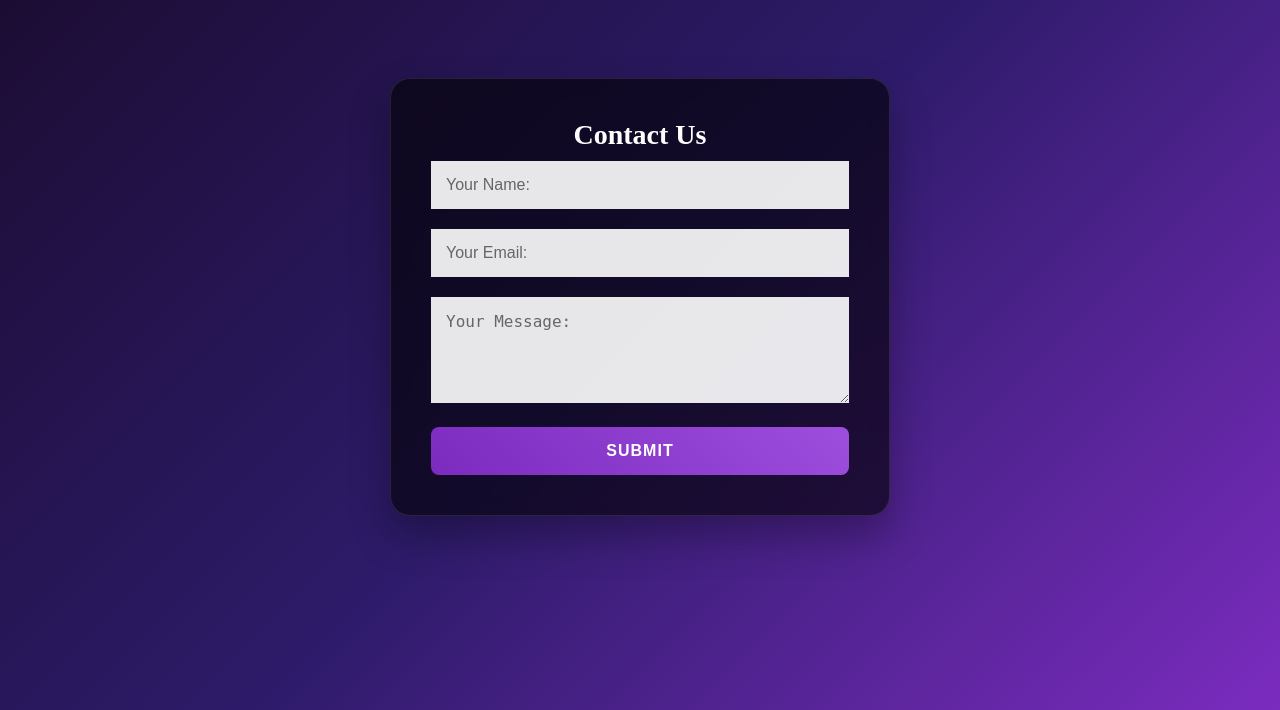
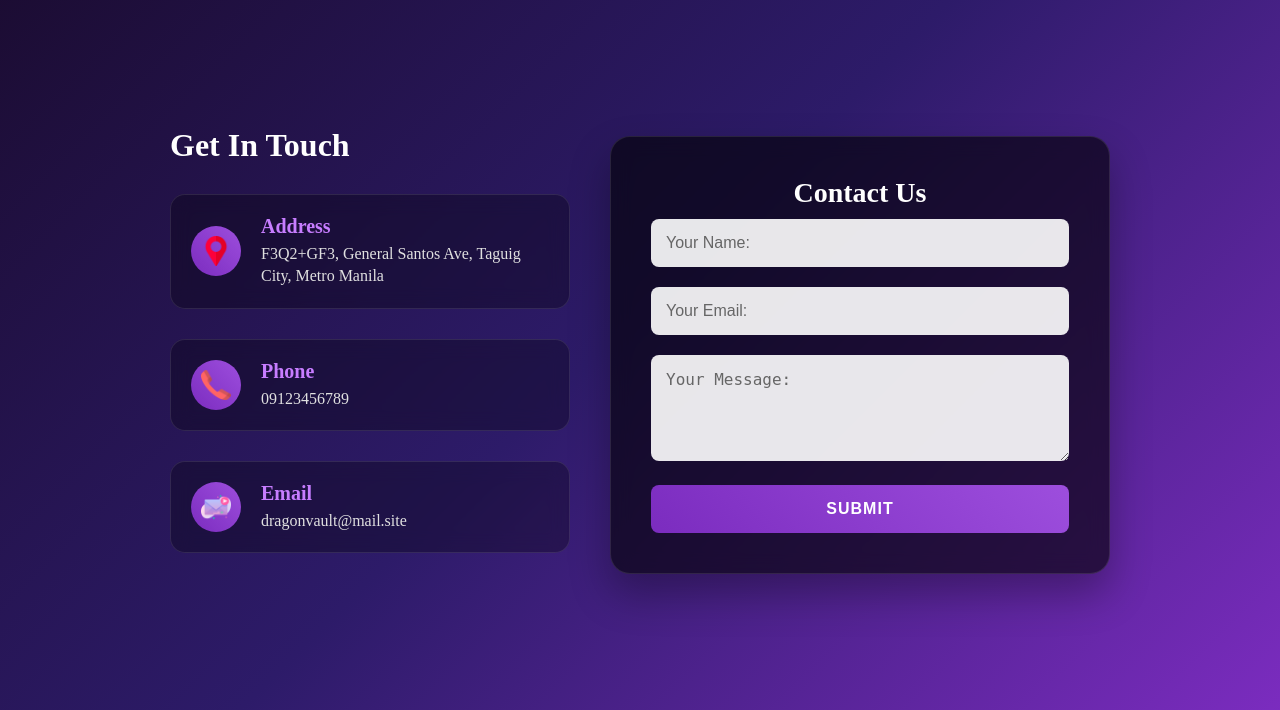
Before and after one commit to PUP-BSIT/project-dragonfly, a PHP site: page /public/contact_us.html in a window 1280 px wide. Shown: the part 90-800 px from the top of the page. Run offline with PHP 8.4, Linux system fonts and the light colour scheme.

Commit message:
modify the ui of the files and link the about us and terms and conditions page

```diff
--- a/Dragon_Vault/public/contact_us.html
+++ b/Dragon_Vault/public/contact_us.html
@@ -1,38 +1,88 @@
 <!DOCTYPE html>
+<html lang="en">
     <head>
-        <meta name="viewport" content="width=device-width, initial-scale=1.0">
-        <link rel="stylesheet" href="css/contact_us.css">
-        <link rel="icon" href="assets/logo.png">
-        <title>DragonVault - Sign In</title>
+        <meta name="viewport" content="width=device-width, initial-scale=1.0" />
+        <link rel="stylesheet" href="css/contact_us.css" />
+        <link rel="icon" href="../assets/logo.png" />
+        <title>DragonVault - Contact Us</title>
     </head>
     <body>
         <div class="header">
             <div class="logo">
                 <img
-                    src="./assets/logo.png"
+                    src="../assets/logo.png"
                     alt="DragonVault"
                     class="logo-img" />
                 <h1 class="logo-text">DragonVault</h1>
             </div>
             <nav class="nav-links">
                 <a href="landing_page.html">Home</a>
-                <a href="#">About Us</a>
+                <a href="about_us.html">About Us</a>
             </nav>
         </div>
+
         <div class="container">
+            <div class="contact-info">
+                <h2>Get In Touch</h2>
+
+                <div class="info-item">
+                    <div class="info-icon">
+                        <img
+                            src="../assets/placeholder.png"
+                            alt="location icon"
+                            class="feature-icon" />
+                    </div>
+                    <div class="info-content">
+                        <h3>Address</h3>
+                        <p>
+                            F3Q2+GF3, General Santos Ave, Taguig City, Metro
+                            Manila
+                        </p>
+                    </div>
+                </div>
+
+                <div class="info-item">
+                    <div class="info-icon">
+                        <img
+                            src="../assets/telephone.png"
+                            alt="location icon"
+                            class="feature-icon" />
+                    </div>
+                    <div class="info-content">
+                        <h3>Phone</h3>
+                        <p>09123456789</p>
+                    </div>
+                </div>
+
+                <div class="info-item">
+                    <div class="info-icon">
+                        <img
+                            src="../assets/message.png"
+                            alt="location icon"
+                            class="feature-icon" />
+                    </div>
+                    <div class="info-content">
+                        <h3>Email</h3>
+                        <p>dragonvault@mail.site</p>
+                    </div>
+                </div>
+            </div>
+
             <div class="contact-box">
                 <h1 class="contact-title">Contact Us</h1>
                 <form id="contact_form">
                     <div class="form-group">
-                        <input type="name"
+                        <input
+                            type="text"
                             id="contact_username"
                             class="input-field"
                             placeholder="Your Name:"
                             required />
                     </div>
                     <div class="form-group">
-                        <input type="email"
-                            id="contact_password"
+                        <input
+                            type="email"
+                            id="contact_email"
                             class="input-field"
                             placeholder="Your Email:"
                             required />
@@ -46,10 +96,8 @@
                             required></textarea>
                     </div>
                     <button type="submit" class="signin-btn">Submit</button>
-                    </div>
                 </form>
             </div>
         </div>
-        <script src="#"></script>
     </body>
 </html>
--- a/Dragon_Vault/public/css/contact_us.css
+++ b/Dragon_Vault/public/css/contact_us.css
@@ -68,11 +68,77 @@ body {
 }
 
 .container {
-    flex: 0.5;
+    flex: 1;
     display: flex;
     align-items: center;
     justify-content: center;
+    padding: 40px 20px;
+    gap: 40px;
+    max-width: 1200px;
+    margin: 0 auto;
+    width: 100%;
+}
+
+.contact-info {
+    flex: 1;
+    max-width: 400px;
+}
+
+.contact-info h2 {
+    font-size: 32px;
+    font-weight: bold;
+    margin-bottom: 30px;
+    color: white;
+}
+
+.info-item {
+    display: flex;
+    align-items: center;
+    margin-bottom: 30px;
+    background: rgba(0, 0, 0, 0.3);
+    backdrop-filter: blur(10px);
     padding: 20px;
+    border-radius: 15px;
+    border: 1px solid rgba(255, 255, 255, 0.1);
+    transition: all 0.3s ease;
+}
+
+.info-item:hover {
+    background: rgba(123, 44, 191, 0.2);
+    transform: translateX(10px);
+    box-shadow: 0 10px 20px rgba(123, 44, 191, 0.2);
+}
+
+.info-icon {
+    width: 50px;
+    height: 50px;
+    background: linear-gradient(45deg, #7b2cbf, #9d4edd);
+    border-radius: 50%;
+    display: flex;
+    align-items: center;
+    justify-content: center;
+    margin-right: 20px;
+    font-size: 20px;
+    color: white;
+    flex-shrink: 0;
+}
+
+.feature-icon {
+    width: 30px;
+    height: 30px;
+}
+
+.info-content h3 {
+    font-size: 20px;
+    color: #c77dff;
+    margin-bottom: 5px;
+    font-weight: bold;
+}
+
+.info-content p {
+    font-size: 16px;
+    color: #e0e0e0;
+    line-height: 1.4;
 }
 
 .contact-box {
@@ -85,6 +151,7 @@ body {
     box-shadow: 0 20px 40px rgba(0, 0, 0, 0.3);
     border: 1px solid rgba(255, 255, 255, 0.1);
     transition: all 0.3s ease;
+    flex: 1;
 }
 
 .contact-box:hover {
@@ -113,6 +180,7 @@ body {
     color: #333;
     outline: none;
     transition: all 0.3s ease;
+    border-radius: 8px;
 }
 
 .input-field:focus {
--- a/Dragon_Vault/public/css/dashboard.css
+++ b/Dragon_Vault/public/css/dashboard.css
@@ -18,6 +18,9 @@ body {
     padding: 20px 30px;
     background: rgba(0, 0, 0, 0.2);
     backdrop-filter: blur(10px);
+    position: sticky;
+    top: 0;
+    z-index: 100;
 }
 
 .logo {
@@ -291,7 +294,7 @@ body {
 
 .view-all-btn {
     padding: 8px 16px;
-    background-color: #4CAF50;
+    background-color: #4caf50;
     color: white;
     border: none;
     border-radius: 4px;
--- a/Dragon_Vault/public/css/landing_page.css
+++ b/Dragon_Vault/public/css/landing_page.css
@@ -19,6 +19,9 @@ body {
     padding: 0px 30px;
     background: rgba(0, 0, 0, 0.2);
     backdrop-filter: blur(10px);
+    position: sticky;
+    top: 0;
+    z-index: 100;
 }
 
 .logo {
--- a/Dragon_Vault/public/login.html
+++ b/Dragon_Vault/public/login.html
@@ -2,14 +2,14 @@
     <head>
         <meta name="viewport" content="width=device-width, initial-scale=1.0">
         <link rel="stylesheet" href="css/login.css">
-        <link rel="icon" href="assets/logo.png">
+        <link rel="icon" href="../assets/logo.png">
         <title>DragonVault - Sign In</title>
     </head>
     <body>
         <div class="header">
             <div class="logo">
                 <img
-                    src="./assets/logo.png"
+                    src="../assets/logo.png"
                     alt="DragonVault"
                     class="logo-img" />
                 <h1 class="logo-text">DragonVault</h1>
@@ -17,7 +17,7 @@
             <nav class="nav-links">
                 <a href="landing_page.html">Home</a>
                 <a href="contact_us.html">Contact Us</a>
-                <a href="#">About Us</a>
+                <a href="about_us.html">About Us</a>
             </nav>
         </div>
         <div class="container">
--- a/Dragon_Vault/public/register.html
+++ b/Dragon_Vault/public/register.html
@@ -4,14 +4,14 @@
             content="width=device-width,
             initial-scale=1.0" />
         <link rel="stylesheet" href="css/register.css" />
-        <link rel="icon" href="assets/logo.png">
+        <link rel="icon" href="../assets/logo.png">
         <title>DragonVault - Create Account</title>
     </head>
     <body>
         <div class="header">
             <div class="logo">
                 <img
-                    src="./assets/logo.png"
+                    src="../assets/logo.png"
                     alt="DragonVault"
                     class="logo-img" />
                 <h1 class="logo-text">DragonVault</h1>
@@ -19,7 +19,7 @@
             <nav class="nav-links">
                 <a href="landing_page.html">Home</a>
                 <a href="contact_us.html">Contact Us</a>
-                <a href="#">About Us</a>
+                <a href="about_us.html">About Us</a>
             </nav>
         </div>
         <div class="container">
```
Also changed, not shown: other parts of Dragon_Vault/public/css/contact_us.css (+37 -3 lines), Dragon_Vault/private/css/teller_dashboard.css (+5 -3 lines), Dragon_Vault/private/teller_dashboard.html (+11 -3 lines), Dragon_Vault/public/dashboard.html (+4 -4 lines), Dragon_Vault/public/landing_page.html (+8 -8 lines), Dragon_Vault/public/profile.html (+13 -13 lines), Dragon_Vault/public/transfer_fund.html (+11 -11 lines).
